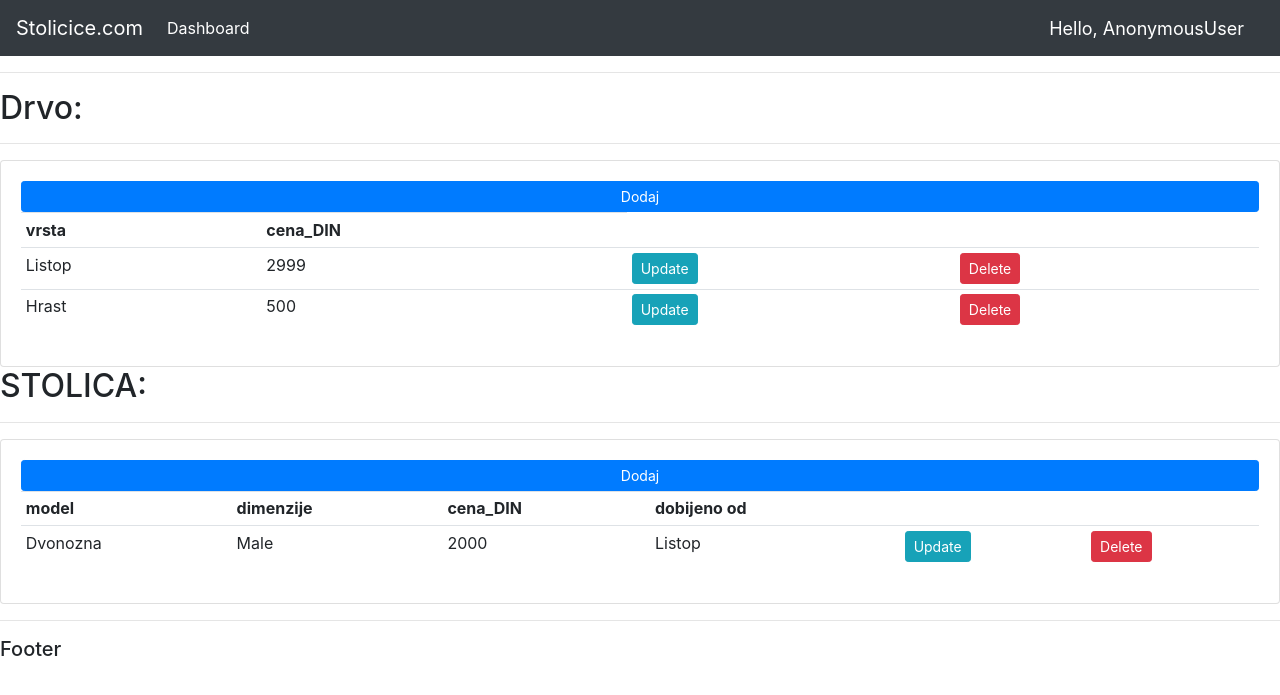
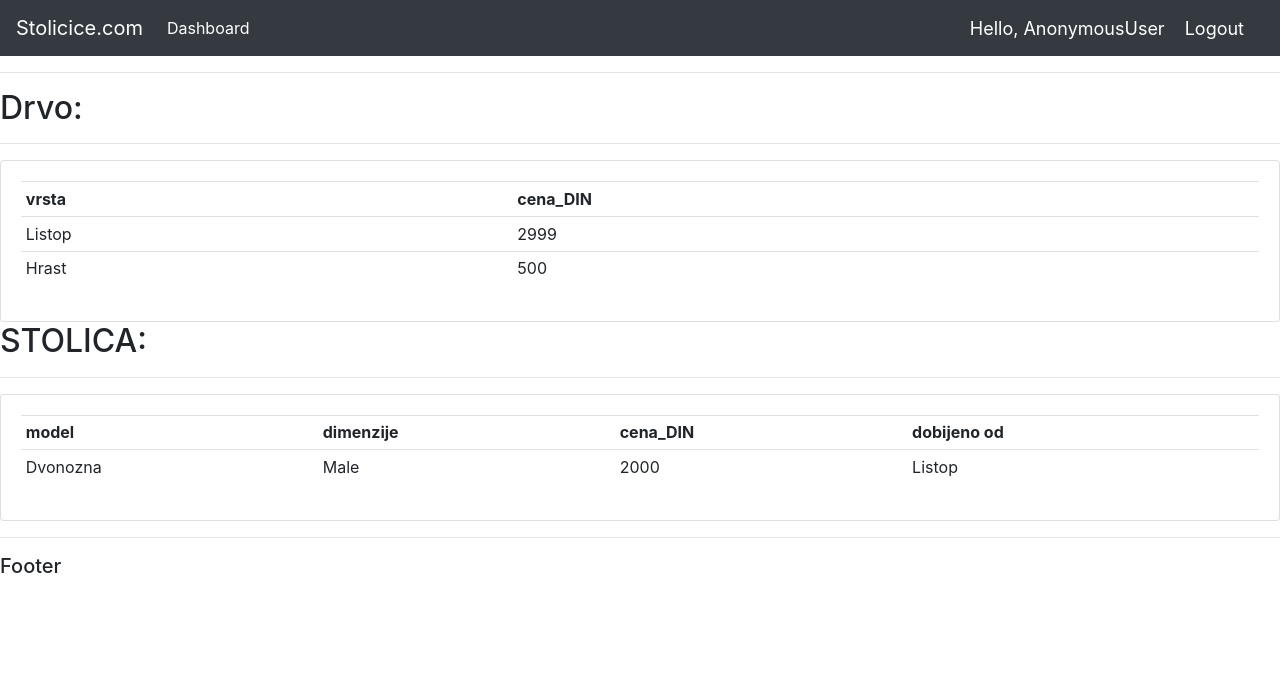
Before and after one commit to psarenac6619rn/djangoProjectIspit, a Django app: page /user in a window 1280 px wide. Shown: the top 695 px of the page. Run offline with Django 3.2, Linux system fonts and the light colour scheme; data comes from the database, SQL or seed files in the repository; some libraries are stand-ins or nearby versions.

Commit message:
Poslednji komit

```diff
--- a/projekat/templates/stolica/navbar.html
+++ b/projekat/templates/stolica/navbar.html
@@ -20,7 +20,7 @@
   </div>
 
   <span class="hello-msg">Hello, {{request.user}}</span>
-
+    <span><a class="hello-msg" href="{% url 'tastatura:logout' %}"> Logout</a></span>
 
 
 </nav>
--- a/projekat/templates/stolica/user.html
+++ b/projekat/templates/stolica/user.html
@@ -9,7 +9,6 @@
     <hr>
 
     <div class="card card-body">
-    <a class="btn btn-primary btn-sm btn-block" href="{% url 'projekat:stolica' %}">Dodaj</a>
         <table class="table table-sm">
             <tr>
                 <th>vrsta</th>
@@ -19,8 +18,7 @@
             <tr>
                  <td>{{i.vrsta}}</td>
                  <td>{{i.cena_DIN}}</td>
-                 <td><a class="btn btn-sm btn-info" href="{% url 'projekat:UpdateD' i.id %}">Update</a> </td>
-                 <td><a class="btn btn-sm btn-danger" href="{% url 'projekat:DeleteD' i.id %}">Delete</a> </td>
+
             </tr>
             {% endfor %}
         </table>
@@ -29,7 +27,6 @@
     <h2>STOLICA:</h2>
     <hr>
     <div class = "card card-body">
-        <a class="btn btn-primary btn-sm btn-block" href="{% url 'projekat:stolica' %}">Dodaj</a>
         <table class="table table-sm">
             <tr>
                 <th>model</th>
@@ -43,8 +40,6 @@
                  <td>{{i.dimenzije}}</td>
                  <td>{{i.cena_DIN}}</td>
                  <td>{{i.proizvedeno_Od}}</td>
-                 <td><a class="btn btn-sm btn-info" href="{% url 'projekat:UpdateS' i.id %}">Update</a> </td>
-                 <td><a class="btn btn-sm btn-danger" href="{% url 'projekat:DeleteS' i.id %}">Delete</a>
             </tr>
             {% endfor %}
         </table>
--- a/projekat/urls.py
+++ b/projekat/urls.py
@@ -9,7 +9,7 @@ urlpatterns = [
     path('login/', views.loginPage, name='login'),
     path('logout/', views.logoutUser, name='logout'),
 
-    path('', views.userPage, name='home'),
+    path('', views.stolica, name='home'),
     path('user', views.userPage, name='userPage'),
 
     path('stolica', views.createStolica, name='stolica'),
```
